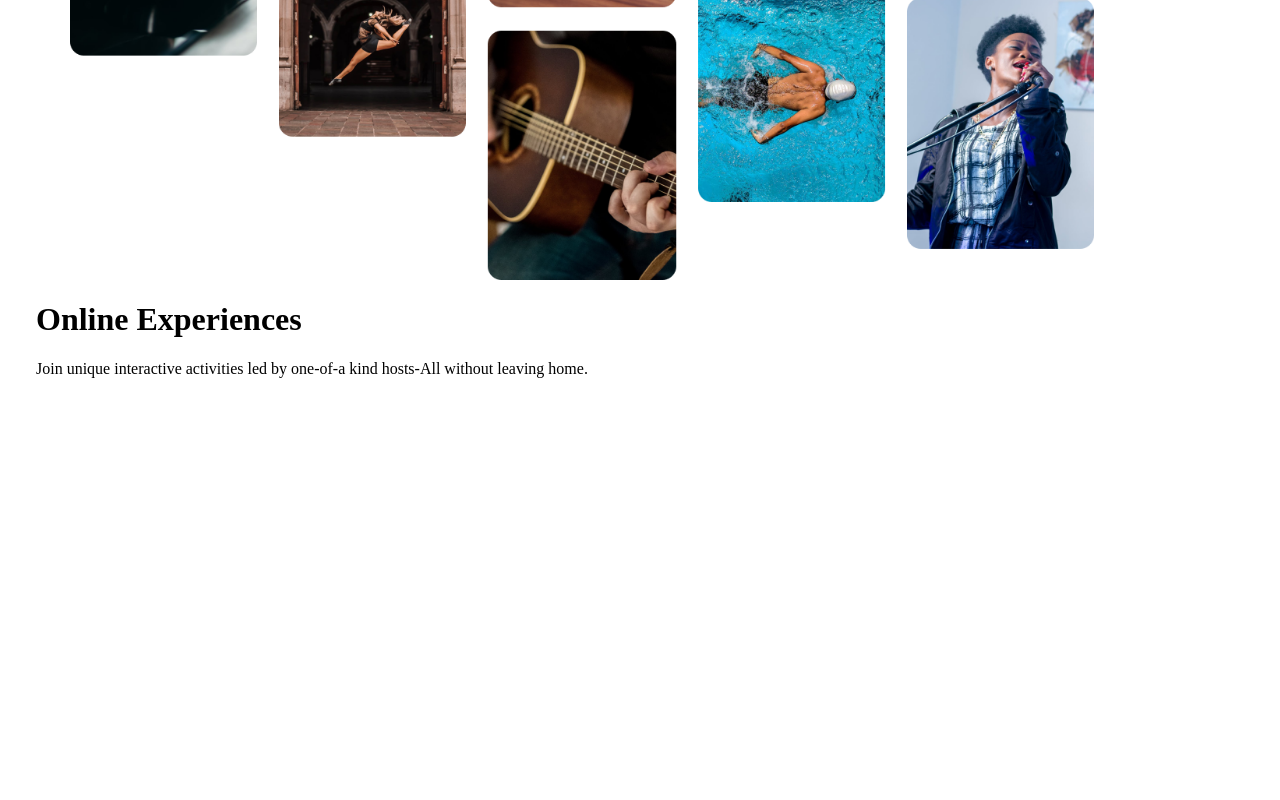
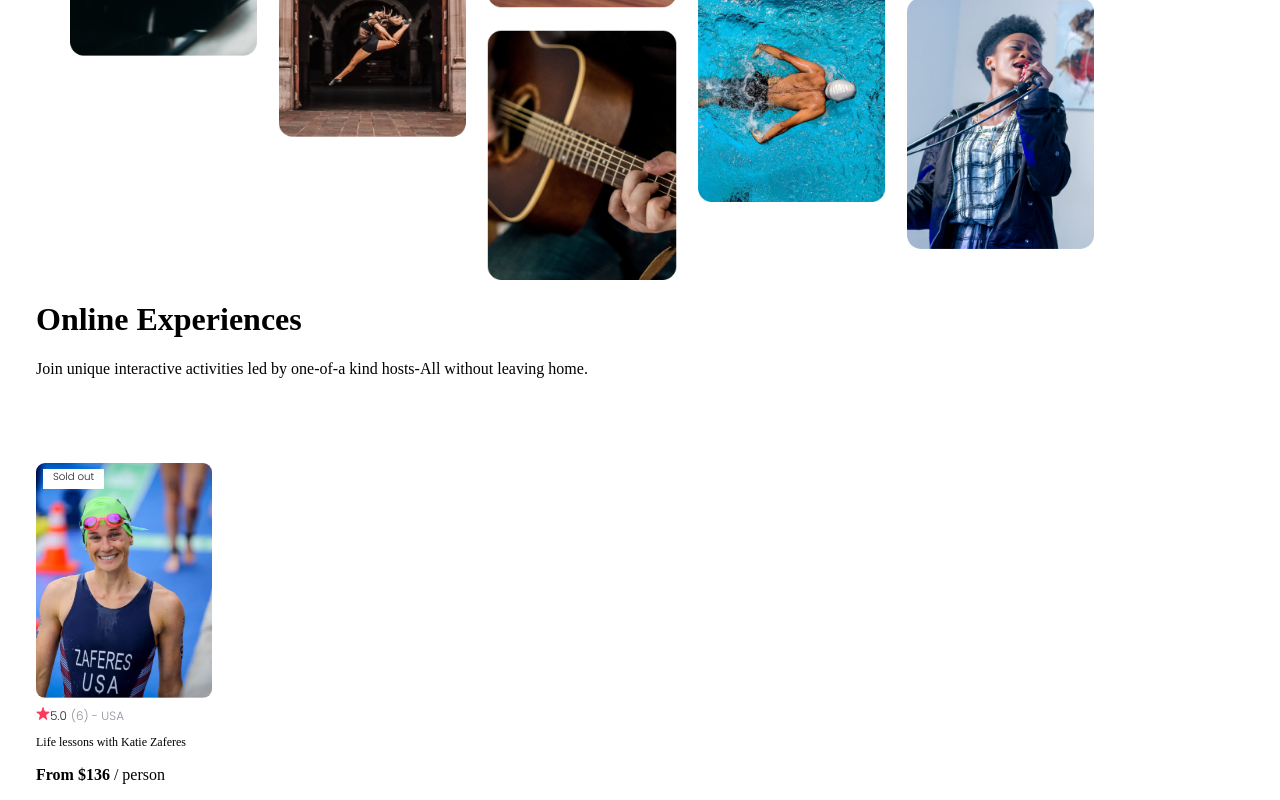
Before and after one commit to KamKooner/React-Airbnb-Experiences-Homepage-Clone, a React app: page / in a window 1280 px wide. Shown: the part 426-1226 px from the top of the page. Before the commit the page ends 820 px from the top, so only its background shows below. Built offline with nearby package versions, Linux system fonts and the light colour scheme.

Commit message:
Card layout has been created

```diff
--- a/App.js
+++ b/App.js
@@ -1,16 +1,15 @@
 import React from "react"
 import Navbar from "./components/Navbar"
 import Hero from "./components/Hero"
-/*
-Challenge: Build the Hero component.
-Check the Figma file for the design specifics.
-*/
+import Card from "./components/Card"
 
 export default function App() {
+            // <Hero />
     return (
         <div>
             <Navbar />
             <Hero />
+            <Card />
         </div>
     )
 }
--- /dev/null
+++ b/components/Card.js
@@ -0,0 +1,22 @@
+import React from "react"
+
+
+export default function Card() {
+    return (
+        <div className='card'>
+            <div className='img-cont'>
+                <img src='./images/katie-zaferes.png' className='card-img'></img>
+                <div className='status'>Sold out</div>
+            </div>
+            <div>
+                <span>
+                    <img src='./images/star.png' className='star'></img>
+                    <span className='rating'>5.0</span> <span className='light'>(6) - USA</span>
+                </span>
+                <p className='descrip'>Life lessons with Katie Zaferes</p>
+                <p><strong>From $136</strong> / person</p>
+            </div>
+
+        </div>
+    )
+}
--- a/style.css
+++ b/style.css
@@ -44,3 +44,54 @@ nav {
     margin-right: 70px;
     max-width: 80%;
 }
+.star{
+    margin-top: 9px;
+    height: .8rem;
+}
+.light{
+    font-family: poppins;
+    color: #918E9B;
+    font-size: 12px;
+    font-weight: 300px;
+    line-height: 13.2px;
+}
+.card{
+    margin-top: 49px;
+    margin-left: 36px;
+}
+.rating{
+    font-family: poppins;
+    color: #222222;
+    font-size: 12px;
+    font-weight: 300px;
+}
+.card-img{
+    margin-top: 20px;
+    width: 176px;
+    height: 235px;
+    border-radius: 9px;
+
+}
+.descrip{
+    font-size: 12px;
+    font-weight: 300px;
+    line-height: 13.2px;
+}
+.status{
+    height: 20px;
+    width: 61px;
+    background-color: white;
+    position: absolute;
+    top: 26px;
+    left: 7px;
+    font-family: poppins;
+    font-size: 10.24px;
+    font-weight: 400;
+    text-align: center;
+    padding-top: 2px;
+    line-height: 110%;
+    color: #222222;
+}
+.img-cont{
+    position: relative;
+}
```
Also changed, not shown: README.md, images/katie-zaferes.png (added), images/star.png (added).
